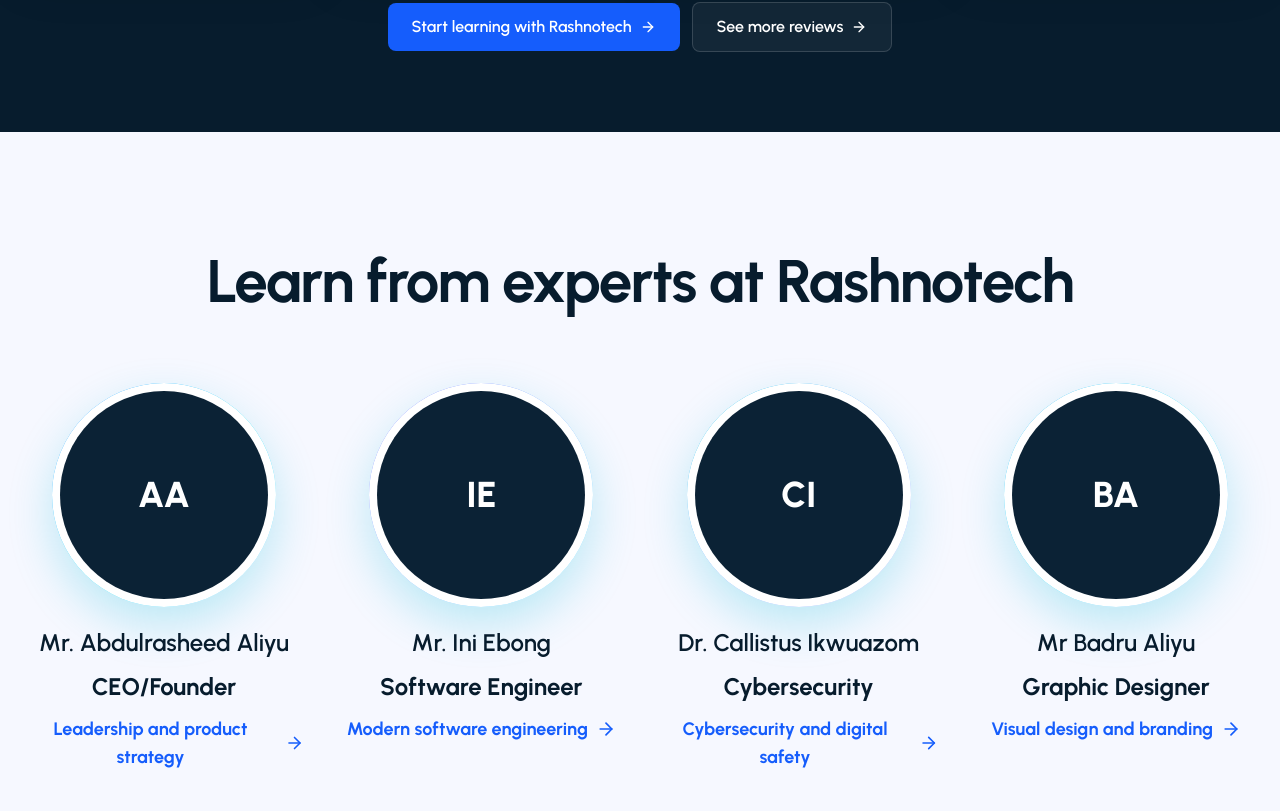
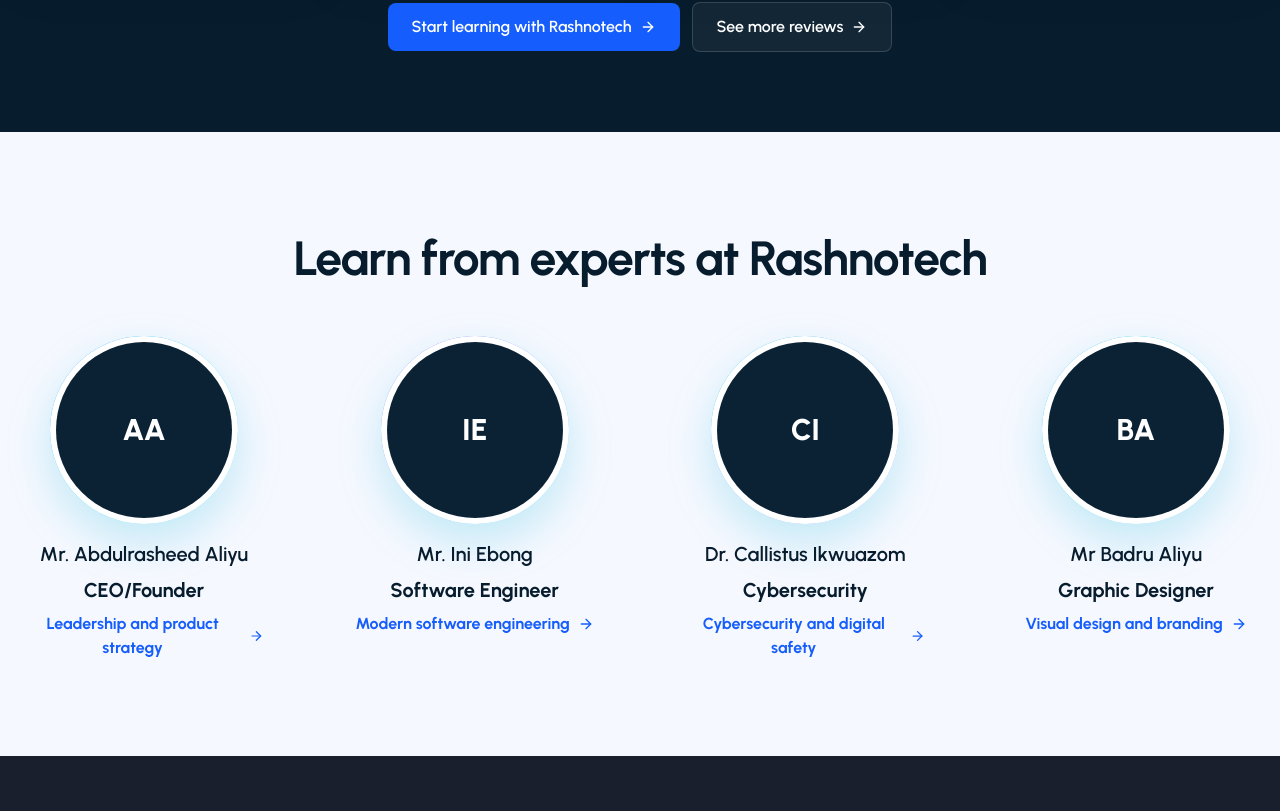
Before and after one commit to Rashnotech/ai-mentor, a Next.js app: page / in a window 1280 px wide. Shown: the part 1809-2620 px from the top of the page. Built offline with nearby package versions, Linux system fonts and the light colour scheme; no server answers.

Commit message:
Reduce mentor section scale

```diff
--- a/app/page-client.tsx
+++ b/app/page-client.tsx
@@ -467,20 +467,20 @@
       </section>
 
       {/* Mentors Section */}
-      <section className="bg-[#f6f8ff] py-20 md:py-28">
+      <section className="bg-[#f6f8ff] py-16 md:py-24">
         <div className="mx-auto max-w-7xl px-6">
-          <h2 className="mx-auto mb-16 max-w-5xl text-center text-4xl font-bold leading-tight tracking-tight text-[#071c2d] md:text-5xl lg:text-6xl">
+          <h2 className="mx-auto mb-12 max-w-4xl text-center text-3xl font-bold leading-tight tracking-tight text-[#071c2d] md:text-4xl lg:text-5xl">
             Learn from experts at Rashnotech
           </h2>
 
-          <div className="flex flex-col items-center justify-between gap-14 lg:flex-row lg:items-start lg:gap-8">
+          <div className="flex flex-col items-center justify-between gap-10 lg:flex-row lg:items-start lg:gap-6">
             {mentors.map((mentor) => (
               <article
                 key={mentor.name}
-                className="flex w-full max-w-[280px] flex-col items-center text-center"
+                className="flex w-full max-w-[240px] flex-col items-center text-center"
               >
-                <div className={`mb-5 rounded-full bg-gradient-to-br ${mentor.accent} p-2 shadow-[0_18px_45px_rgba(6,182,212,0.24)]`}>
-                  <div className="flex h-44 w-44 items-center justify-center rounded-full bg-[#0b2235] text-4xl font-extrabold text-white ring-8 ring-white md:h-52 md:w-52">
+                <div className={`mb-4 rounded-full bg-gradient-to-br ${mentor.accent} p-1.5 shadow-[0_18px_45px_rgba(6,182,212,0.22)]`}>
+                  <div className="flex h-36 w-36 items-center justify-center rounded-full bg-[#0b2235] text-3xl font-extrabold text-white ring-[6px] ring-white md:h-44 md:w-44">
                     {mentor.name
                       .split(" ")
                       .filter((part) => !["Mr.", "Mr", "Dr.", "Dr"].includes(part))
@@ -490,11 +490,11 @@
                       .toUpperCase()}
                   </div>
                 </div>
-                <h3 className="text-xl font-semibold text-[#071c2d] md:text-2xl">{mentor.name}</h3>
-                <p className="mt-3 text-2xl font-bold text-[#071c2d]">{mentor.role}</p>
-                <p className="mt-3 inline-flex items-center gap-2 text-lg font-bold text-blue-600">
+                <h3 className="text-lg font-semibold text-[#071c2d] md:text-xl">{mentor.name}</h3>
+                <p className="mt-2 text-xl font-bold text-[#071c2d]">{mentor.role}</p>
+                <p className="mt-2 inline-flex items-center gap-2 text-base font-bold text-blue-600">
                   {mentor.topic}
-                  <ArrowRight className="h-5 w-5" />
+                  <ArrowRight className="h-4 w-4" />
                 </p>
               </article>
             ))}
--- a/evals/homepage-content-eval.mjs
+++ b/evals/homepage-content-eval.mjs
@@ -26,9 +26,9 @@
   ["reviews show short preview plus more link", page.includes("line-clamp-3") && page.includes("Read more") && page.includes("See more reviews")],
   ["reviews show five-star context", page.includes('aria-label="5 star review"') && page.includes("Star key={star}")],
   ["only four requested reviews are represented", ["Ndubuisi Mercy", "Molly", "Emmanuel Samuel Oluwayinka", "Karl Azoms"].every((name) => reviewsBlock.includes(name)) && !["Callistus Ikwuazom", "Prudent Favour Edwin", "Francisca Ezeaku", "Iyeduala Victoria", "Joseph Mathew Taye", "AbdulKamal W"].some((name) => reviewsBlock.includes(name))],
-  ["mentor section follows the reference layout", page.includes("const mentors = [") && page.includes("Learn from experts at Rashnotech") && page.includes("mentors.map") && page.includes('className="bg-[#f6f8ff] py-20 md:py-28"')],
-  ["mentor section uses flex row instead of grid cards", mentorsSection.includes("flex flex-col items-center justify-between gap-14 lg:flex-row lg:items-start lg:gap-8") && !mentorsSection.includes("grid") && !mentorsSection.includes("rounded-2xl") && !mentorsSection.includes("Meet your mentors")],
-  ["mentor portraits use large circular treatment", mentorsSection.includes("rounded-full bg-gradient-to-br ${mentor.accent} p-2") && mentorsSection.includes("h-44 w-44") && mentorsSection.includes("md:h-52 md:w-52")],
+  ["mentor section follows the reference layout", page.includes("const mentors = [") && page.includes("Learn from experts at Rashnotech") && page.includes("mentors.map") && page.includes('className="bg-[#f6f8ff] py-16 md:py-24"')],
+  ["mentor section uses flex row instead of grid cards", mentorsSection.includes("flex flex-col items-center justify-between gap-10 lg:flex-row lg:items-start lg:gap-6") && !mentorsSection.includes("grid") && !mentorsSection.includes("rounded-2xl") && !mentorsSection.includes("Meet your mentors")],
+  ["mentor portraits use smaller circular treatment", mentorsSection.includes("rounded-full bg-gradient-to-br ${mentor.accent} p-1.5") && mentorsSection.includes("h-36 w-36") && mentorsSection.includes("md:h-44 md:w-44") && !mentorsSection.includes("md:h-52 md:w-52")],
   ["mentor roster is represented", ["Mr. Abdulrasheed Aliyu", "CEO/Founder", "Mr. Ini Ebong", "Software Engineer", "Dr. Callistus Ikwuazom", "Cybersecurity", "Mr Badru Aliyu", "Graphic Designer"].every((label) => page.includes(label))],
   ["mentor topics are represented", ["Leadership and product strategy", "Modern software engineering", "Cybersecurity and digital safety", "Visual design and branding"].every((label) => page.includes(label))],
   ["section has a conversion action", page.includes("Start learning with Rashnotech")],
--- a/tests/homepage-content-contract.mjs
+++ b/tests/homepage-content-contract.mjs
@@ -67,10 +67,11 @@
 assert.match(page, /const mentors = \[/)
 assert.match(page, /Learn from experts at Rashnotech/)
 assert.match(page, /mentors\.map/)
-assert.match(page, /className="bg-\[#f6f8ff\] py-20 md:py-28"/)
-assert.match(page, /flex flex-col items-center justify-between gap-14 lg:flex-row lg:items-start lg:gap-8/)
-assert.match(page, /rounded-full bg-gradient-to-br \$\{mentor\.accent\} p-2/)
-assert.match(page, /h-44 w-44 .* md:h-52 md:w-52/)
+assert.match(page, /className="bg-\[#f6f8ff\] py-16 md:py-24"/)
+assert.match(page, /flex flex-col items-center justify-between gap-10 lg:flex-row lg:items-start lg:gap-6/)
+assert.match(page, /rounded-full bg-gradient-to-br \$\{mentor\.accent\} p-1\.5/)
+assert.match(page, /h-36 w-36 .* md:h-44 md:w-44/)
+assert.doesNotMatch(page, /h-44 w-44 .* md:h-52 md:w-52/)
 
 const mentorsSectionStart = page.indexOf("{/* Mentors Section */}")
 const aiSectionStart = page.indexOf("{/* AI-Powered Interactive Learning Section */}")
```
Also changed, not shown: 1 other file (tests, documents, lock files or other folders).
